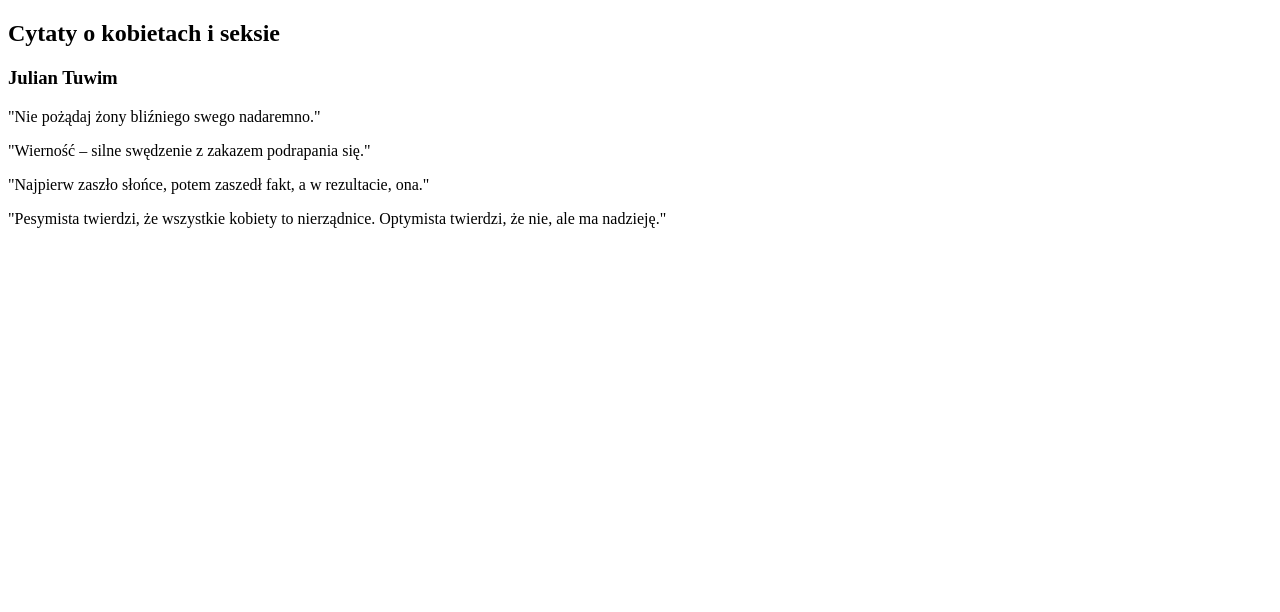
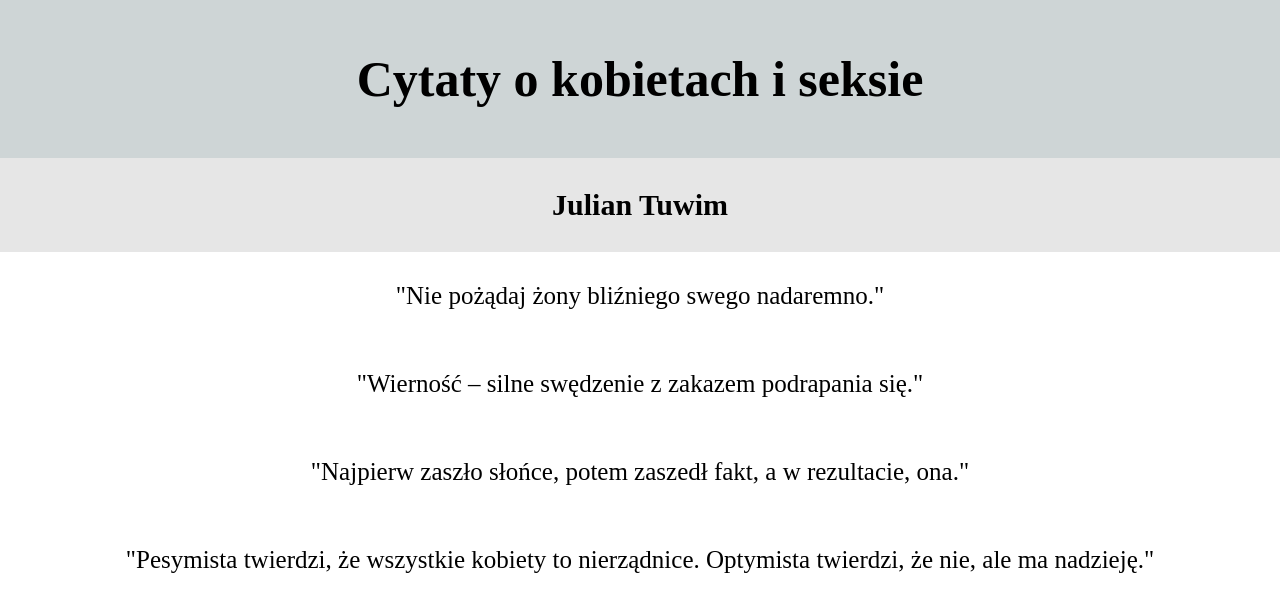
Before and after one commit to aniasadka/naukagita, a plain HTML site: page index.html in a window 1280 px wide. Drawn offline with Linux system fonts and the light colour scheme.

Commit message:
Add styles

```diff
--- a/index.html
+++ b/index.html
@@ -3,7 +3,7 @@
     <head>
         <meta charset="utf-8">
         <title>Wiersz Ani</title>
-        <link rel="stylesheet" href='style.css'>
+        <link rel="stylesheet" href='style1.css'>
     </head>
     <body>
         <h2>Cytaty o kobietach i seksie</h2>
--- /dev/null
+++ b/style1.css
@@ -0,0 +1,31 @@
+body {
+    margin: 0;
+    padding: 0;
+
+}
+
+h2 {
+    font-size: 50px;
+    background: #ced5d6;
+    padding: 50px;
+    text-align: center;
+    margin: 0 auto;
+}
+
+h3 {
+    font-size: 30px;
+    background: #e6e6e6;
+    padding: 30px;
+    text-align: center;
+    margin: 0 auto;
+
+}
+
+p {
+    font-size: 25px;
+    padding: 30px;
+    text-align: center;
+    margin: 0 auto;
+
+
+}
```
